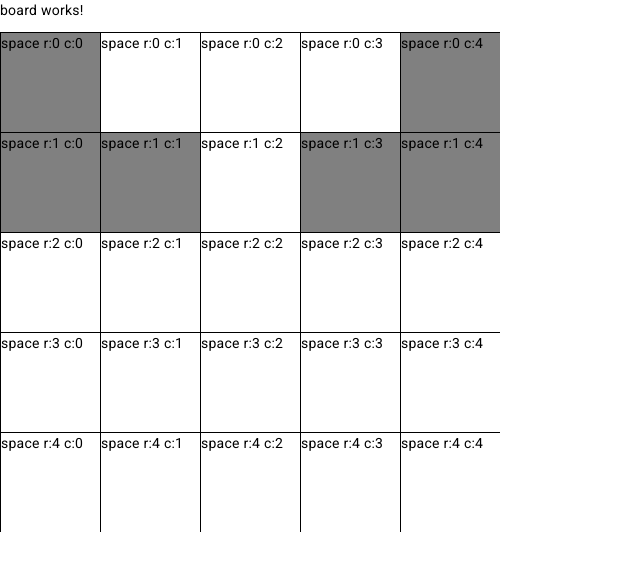
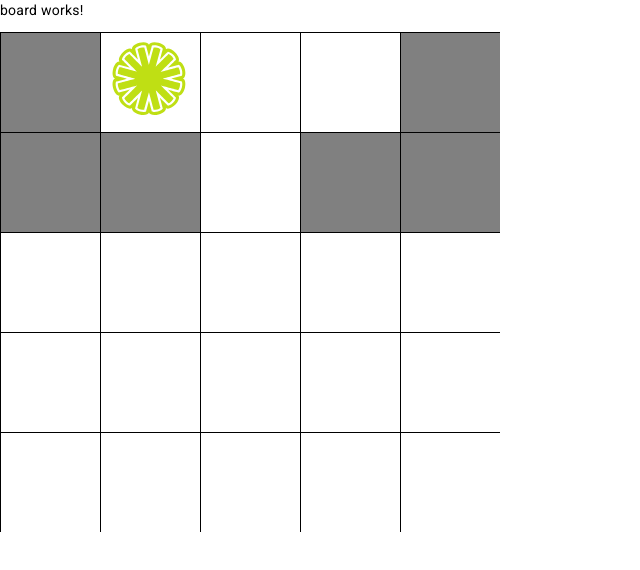
Before and after one commit to zerotwooneone/TeamGame, an Angular app in the folder zh-teamgame/: page / in a window 1280 px wide. Shown: the top 570 px of the page, without its empty margins (0-640 px from the left). Built offline with nearby package versions, Linux system fonts and the light colour scheme.

Commit message:
add team token

```diff
--- a/zh-teamgame/src/app/app.module.ts
+++ b/zh-teamgame/src/app/app.module.ts
@@ -9,12 +9,14 @@ import { BoardComponent } from './board/board.component';
 import { SpaceComponent } from './space/space.component';
 import { BusModule } from './bus/bus.module';
 import { HttpClientModule } from '@angular/common/http';
+import { SpaceContentComponent } from './space-content/space-content.component';
 
 @NgModule({
   declarations: [
     AppComponent,
     BoardComponent,
-    SpaceComponent
+    SpaceComponent,
+    SpaceContentComponent
   ],
   imports: [
     BusModule,
--- a/zh-teamgame/src/app/board/board.service.ts
+++ b/zh-teamgame/src/app/board/board.service.ts
@@ -1,8 +1,11 @@
 import { HttpClient } from '@angular/common/http';
 import { Injectable } from '@angular/core';
-import { firstValueFrom } from 'rxjs';
-import { NeighborInfo } from '../space/NeighborInfo';
+import { firstValueFrom, timer } from 'rxjs';
+import { AppBusService } from '../appbus/appbus.service';
+import { SubjectToken } from '../bus/SubjectToken';
+import { SpaceComponent } from '../space/space.component';
 import { SpaceConfig } from '../space/SpaceConfig';
+import { SpaceNotification } from '../space/SpaceNotification';
 import { BoardConfig } from './BoardConfig';
 
 @Injectable({
@@ -10,7 +13,9 @@ import { BoardConfig } from './BoardConfig';
 })
 export class BoardService {
 
-  constructor(readonly httpClient: HttpClient) { }
+  constructor(
+    readonly httpClient: HttpClient,
+    readonly bus: AppBusService) { }
 
   public async getBoardConfig(token: string): Promise<BoardConfig> {
     const data = await firstValueFrom(this.httpClient.get("assets/boards/board1.json")) as BoardJson;
@@ -21,6 +26,10 @@ export class BoardService {
       }
       return prevMax;
     }, 0);
+
+    timer(1000)
+      .subscribe(() => this.notifySpace(0, 1, { teamToken: { id: "assets/team-tokens/snowflake-green.svg" } }))
+
     return {
       rowCount: rowCount,
       columnCount: columnCount,
@@ -53,6 +62,11 @@ export class BoardService {
       }
     }
   }
+
+  public notifySpace(rowIndex: number, columnIndex: number, notification: SpaceNotification): void {
+    const subjectToken = new SubjectToken<SpaceNotification>(SpaceComponent.GetNotificationTopicName(rowIndex, columnIndex), "SpaceNotification");
+    this.bus.publishParam(subjectToken, notification);
+  }
 }
 
 interface BoardJson {
--- /dev/null
+++ b/zh-teamgame/src/app/space-content/space-content.component.html
@@ -0,0 +1 @@
+<img *ngIf="teamTokenUrl" [src]="teamTokenUrl" class="team-token" />
--- /dev/null
+++ b/zh-teamgame/src/app/space-content/space-content.component.scss
@@ -0,0 +1,9 @@
+:host {
+    display: flex;
+}
+
+.team-token {
+    max-width: 100%;
+    max-height: 100%;
+    order: 1;
+}
--- /dev/null
+++ b/zh-teamgame/src/app/space-content/space-content.component.ts
@@ -0,0 +1,28 @@
+import { Component, Input } from '@angular/core';
+import { Observable, Subscription } from 'rxjs';
+
+@Component({
+  selector: 'zh-space-content',
+  templateUrl: './space-content.component.html',
+  styleUrls: ['./space-content.component.scss']
+})
+export class SpaceContentComponent {
+
+  public teamTokenUrl: string | null = null;
+  @Input()
+  set contentConfig(config: ContentConfig | null) {
+    if (!config) {
+      return;
+    }
+    this.OnConfigChange(config);
+  }
+  private OnConfigChange(config: ContentConfig): void {
+    if (typeof config.teamTokenUrl !== "undefined") {
+      this.teamTokenUrl = config.teamTokenUrl;
+    }
+  }
+}
+
+export interface ContentConfig {
+  teamTokenUrl?: string | null;
+}
--- a/zh-teamgame/src/app/space/SpaceNotification.ts
+++ b/zh-teamgame/src/app/space/SpaceNotification.ts
@@ -1,2 +1,5 @@
 
-export type SpaceNotification = { [key: string]: any; };
+export type SpaceNotification = {
+    [key: string]: any;
+    teamToken?: { id: string };
+};
--- a/zh-teamgame/src/app/space/space.component.html
+++ b/zh-teamgame/src/app/space/space.component.html
@@ -1 +1 @@
-<p>space r:{{rowIndex}} c:{{columnIndex}}</p>
+<zh-space-content [contentConfig]="contentConfig$ | async"></zh-space-content>
--- a/zh-teamgame/src/app/space/space.component.scss
+++ b/zh-teamgame/src/app/space/space.component.scss
@@ -3,6 +3,7 @@
         background-color: gray;
     }
 
+        display: flex;
     $border-default: solid black 1px;
     border-top: $border-default;
     border-left: $border-default;
--- a/zh-teamgame/src/app/space/space.component.ts
+++ b/zh-teamgame/src/app/space/space.component.ts
@@ -1,7 +1,8 @@
 import { Component, HostBinding, Input, OnDestroy } from '@angular/core';
-import { Subscription } from 'rxjs';
+import { Observable, Subject, Subscription } from 'rxjs';
 import { AppBusService } from '../appbus/appbus.service';
 import { SubjectToken } from '../bus/SubjectToken';
+import { ContentConfig } from '../space-content/space-content.component';
 import { SpaceConfig } from './SpaceConfig';
 import { SpaceNotification } from './SpaceNotification';
 
@@ -55,8 +56,12 @@ export class SpaceComponent implements OnDestroy {
     columnIndex: 9999,
     rowIndex: 9999,
   }
+  readonly contentConfigSubject: Subject<ContentConfig>;
+  readonly contentConfig$: Observable<ContentConfig>;
   constructor(readonly bus: AppBusService) {
     this.spaceConfig = SpaceComponent.DefaultSpaceConfig;
+    this.contentConfigSubject = new Subject<ContentConfig>();
+    this.contentConfig$ = this.contentConfigSubject.asObservable();
   }
   ngOnDestroy(): void {
     if (this.notificationSubscription) {
@@ -65,6 +70,10 @@ export class SpaceComponent implements OnDestroy {
   }
   private OnNotification(notification: SpaceNotification): void {
     console.log(`r:${this._spaceConfig.rowIndex} c:${this._spaceConfig.columnIndex} notification:${JSON.stringify(notification)}`);
+    if (notification.teamToken) {
+      //todo: this is a hack we are using the url as the team id
+      this.contentConfigSubject.next({ teamTokenUrl: notification.teamToken.id });
+    }
   }
   /**This is a hack to allow direct calls to each space. We shouldn't use the bus for direct UI access like this */
   public static GetNotificationTopicName(rowIndex: number, columnIndex: number): string {
```
Also changed, not shown: zh-teamgame/src/assets/team-tokens/snowflake-green.svg (added), 1 other file (tests, documents, lock files or other folders).
